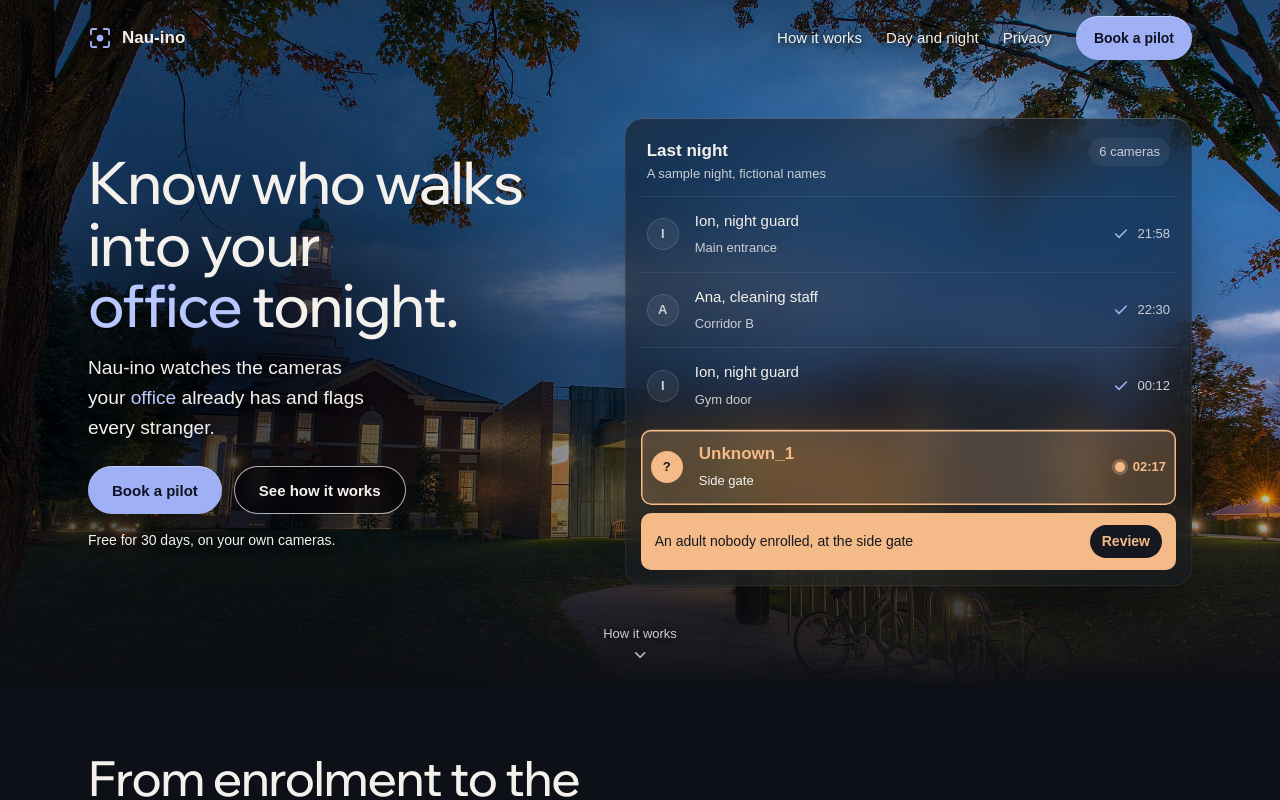
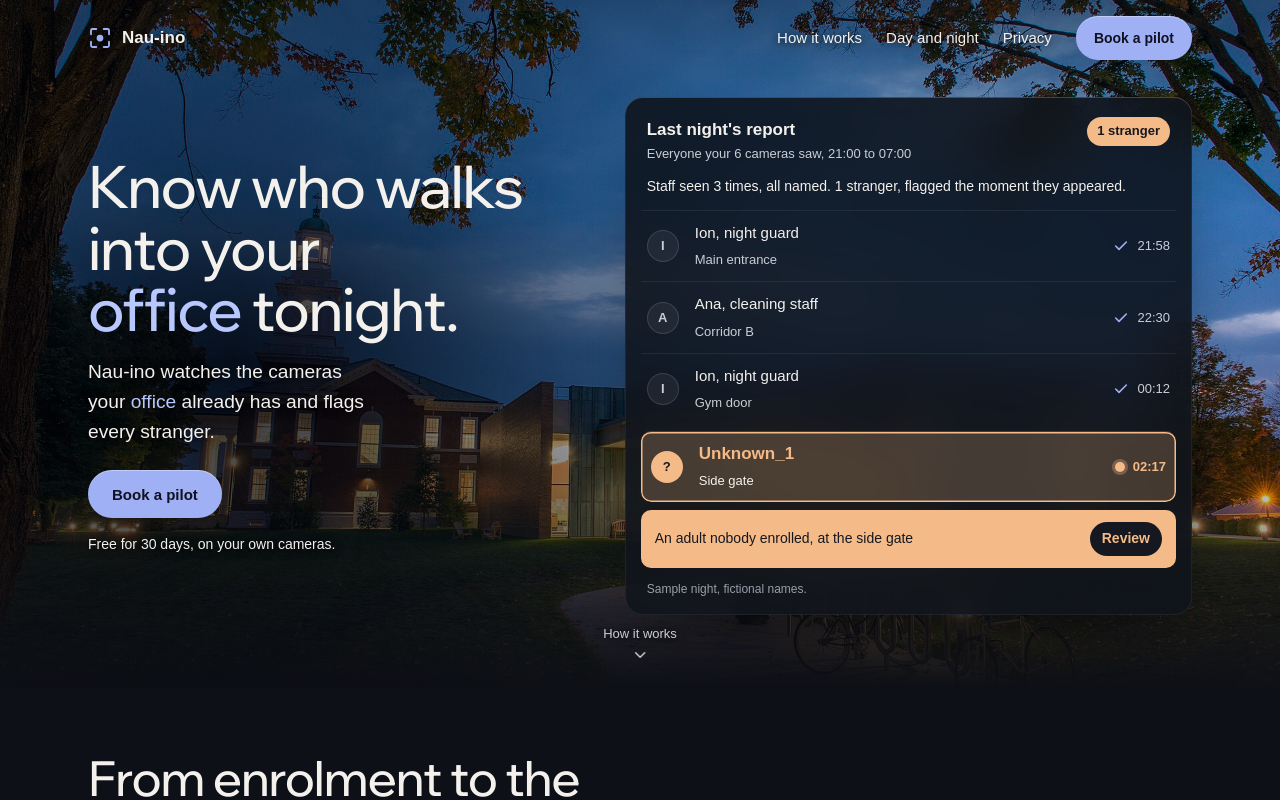
Before and after one commit to Alexx1612/faceprofiler-fiki, a Next.js app: page /landing in a window 1280 px wide. Shown: the top 800 px of the page. Built offline with nearby package versions, Linux system fonts and the light colour scheme; a web font is replaced by a local one.

Commit message:
Landing: night report card, stranger-first morning report, one hero button, both team e-mails in footer

```diff
--- a/app/landing/landing.css
+++ b/app/landing/landing.css
@@ -241,7 +241,7 @@
   min-height: min(86svh, 820px);
   display: flex;
   align-items: center;
-  padding-block: 104px 88px;
+  padding-block: 96px 72px;
   overflow: clip;
 }
 
@@ -324,6 +324,26 @@
 
 .lp-night {
   padding: var(--space-md);
+  /* More solid than the other glass: it carries the product's message over a busy photo. */
+  background: oklch(19% 0.018 268 / 0.9);
+}
+
+.lp-night__sum {
+  margin: 0 6px var(--space-sm);
+  font-size: 14px;
+  color: var(--color-ink);
+}
+
+.lp-night__foot {
+  margin: var(--space-sm) 6px 0;
+  font-size: 12px;
+  color: var(--color-muted);
+}
+
+.lp-chip.lp-chip--alert {
+  background: var(--color-accent-2);
+  color: var(--color-well-ink);
+  font-weight: 600;
 }
 
 .lp-night__head {
@@ -363,7 +383,7 @@
   grid-template-columns: 36px minmax(0, 1fr) auto;
   align-items: center;
   gap: var(--space-sm);
-  padding: 11px 6px;
+  padding: 9px 6px;
   border-top: 1px solid color-mix(in oklab, var(--color-light) 7%, transparent);
   animation: lp-rise 600ms cubic-bezier(0.2, 0.7, 0.2, 1) both;
 }
@@ -696,6 +716,13 @@
   color: var(--color-well-ink);
 }
 
+.lp-well__card strong {
+  display: block;
+  margin-bottom: 4px;
+  font-weight: 700;
+  color: oklch(48% 0.14 48);
+}
+
 .lp-pane__caption {
   margin-top: var(--space-sm);
   font-size: 13px;
--- a/app/landing/page.tsx
+++ b/app/landing/page.tsx
@@ -81,21 +81,19 @@ export default function Landing() {
                 <a href="#pilot" className="lp-btn">
                   Book a pilot
                 </a>
-                <a href="#how" className="lp-btn lp-btn--ghost">
-                  See how it works
-                </a>
               </div>
               <p className="lp-hero__note">Free for 30 days, on your own cameras.</p>
             </div>
 
-            <div className="lp-glass lp-night" aria-label="Sample night as the console shows it">
+            <div className="lp-glass lp-night" aria-label="Sample night report as the console shows it">
               <div className="lp-night__head">
                 <div>
-                  <p className="lp-night__title">Last night</p>
-                  <p className="lp-night__sub">A sample night, fictional names</p>
+                  <p className="lp-night__title">Last night&apos;s report</p>
+                  <p className="lp-night__sub">Everyone your 6 cameras saw, 21:00 to 07:00</p>
                 </div>
-                <span className="lp-chip">6 cameras</span>
+                <span className="lp-chip lp-chip--alert">1 stranger</span>
               </div>
+              <p className="lp-night__sum">Staff seen 3 times, all named. 1 stranger, flagged the moment they appeared.</p>
               <ul className="lp-rows">
                 {night.map((r) => (
                   <li key={r.time} className="lp-row">
@@ -128,6 +126,7 @@ export default function Landing() {
                 An adult nobody enrolled, at the side gate
                 <b>Review</b>
               </div>
+              <p className="lp-night__foot">Sample night, fictional names.</p>
             </div>
           </div>
           <a href="#how" className="lp-cue">
@@ -219,6 +218,7 @@ export default function Landing() {
             </span>
             <Link href="/">Project wiki</Link>
             <Link href="/M3/">Wireframe</Link>
+            <a href={`mailto:${team[0].email}`}>{team[0].email}</a>
             <a href={`mailto:${team[1].email}`}>{team[1].email}</a>
           </div>
           <p className="lp-footer__credits">
--- a/components/landing/tour.tsx
+++ b/components/landing/tour.tsx
@@ -79,8 +79,8 @@ function Pane({ step }: { step: number }) {
         <h3>Night report, Tuesday</h3>
         <p>Written at 07:00 from the night&apos;s events</p>
         <p>
-          A quiet night. The guard did three rounds. Cleaning staff left at 23:05. One person who is not enrolled came in through the side gate at 02:17 and
-          left at 02:24; the guard was sent at 02:18.
+          <strong>A stranger came in at 02:17.</strong> One person who is not enrolled entered through the side gate and left at 02:24. The guard was
+          alerted at 02:18 and sent to the gate. Otherwise as usual: the guard did three rounds and cleaning staff left at 23:05.
         </p>
       </div>
       <p className="lp-pane__caption" style={{ color: "var(--color-well-muted)" }}>
```
